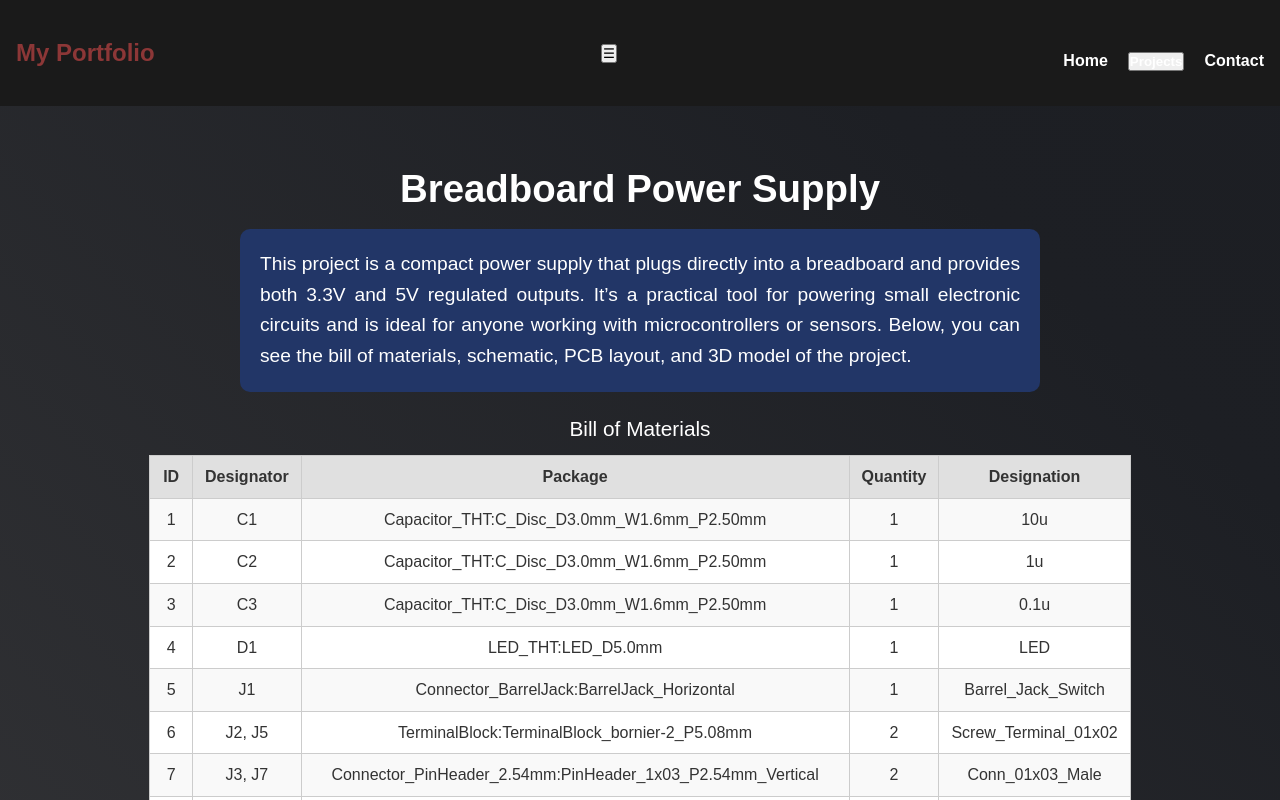
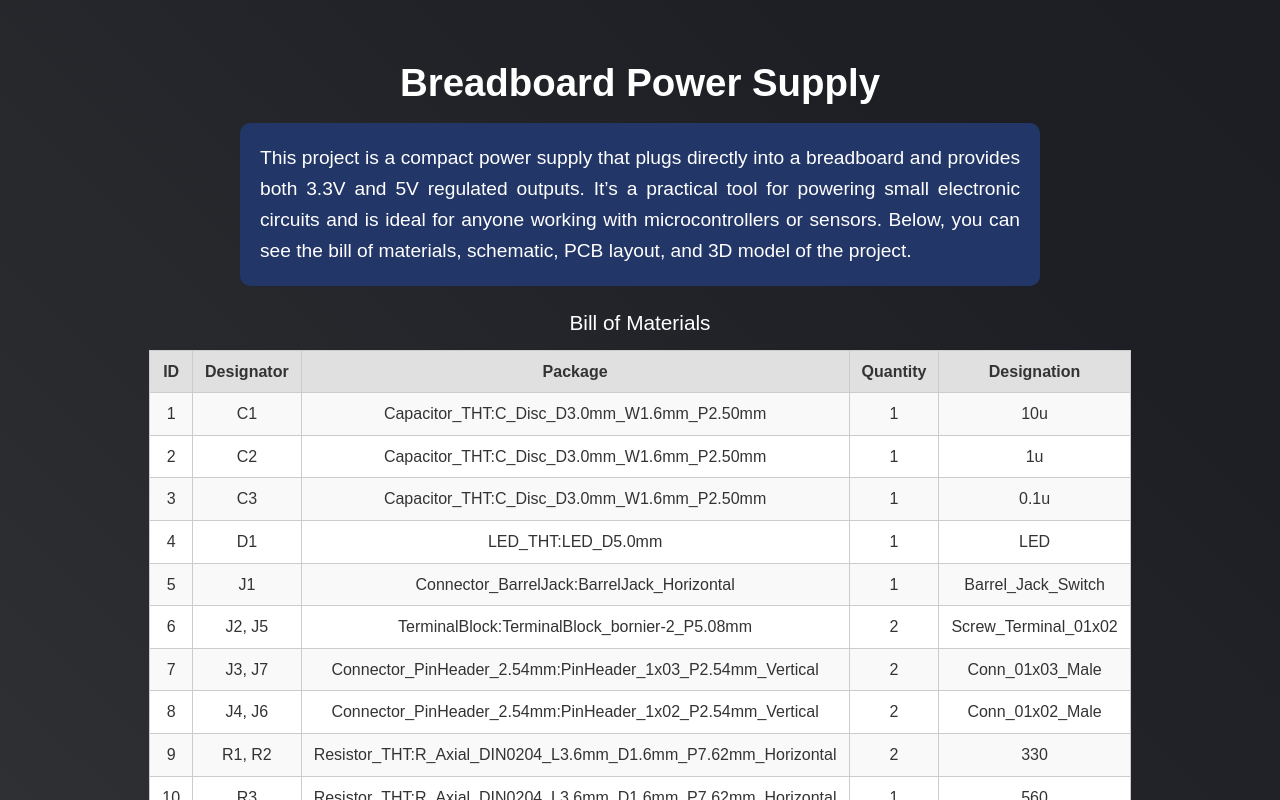
Before and after one commit to taulant0/kicad, a plain HTML site: page Breadboard Power Supply.html in a window 1280 px wide. Drawn offline with Linux system fonts and the light colour scheme.

Commit message:
Update Breadboard Power Supply.html

```diff
--- a/Breadboard Power Supply.html
+++ b/Breadboard Power Supply.html
@@ -12,22 +12,7 @@
 </head>
 <body>
 
-    <header>
-        <nav class="navbar">
-            <div class="logo">My Portfolio</div>
-            <div class="hamburger">
-            <button class="menu-toggle" aria-label="Menu">&#9776;</button> </div>
-            <ul class="nav-links">
-                <li class="list nav-button"><a href="index.html">Home</a></li>
-                <li class="list nav-button">
-                    <button class="tech-button special-button">
-                        <a href="projects.html">Projects</a>
-                    </button>
-                </li>
-                <li class="list nav-button"><a href="contact.html">Contact</a></li>
-            </ul>
-        </nav>
-    </header>
+
 
     <main>
 
```
